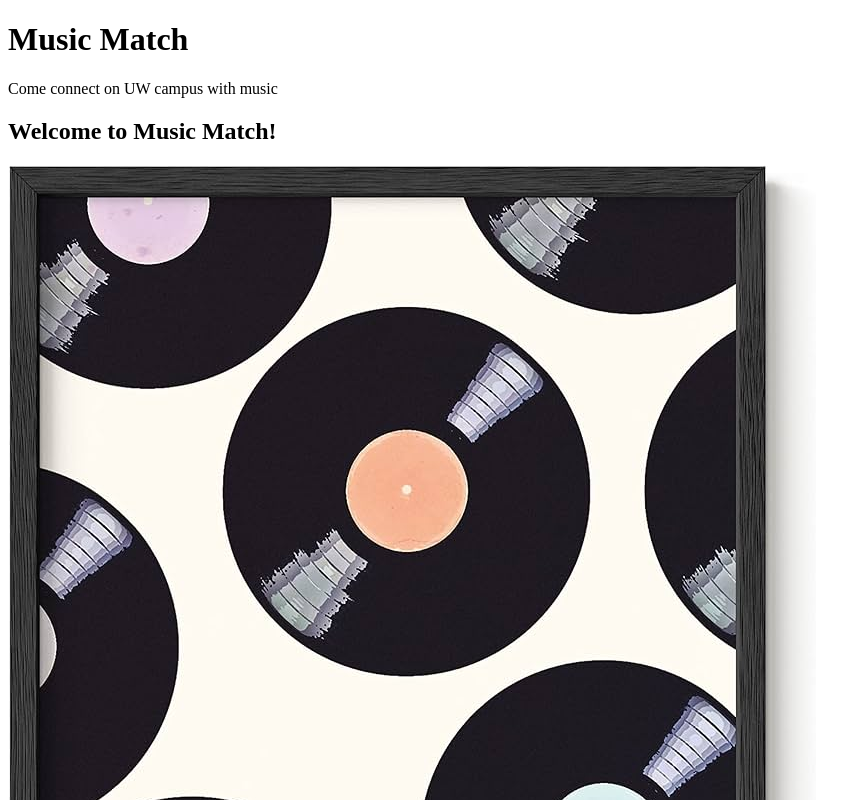
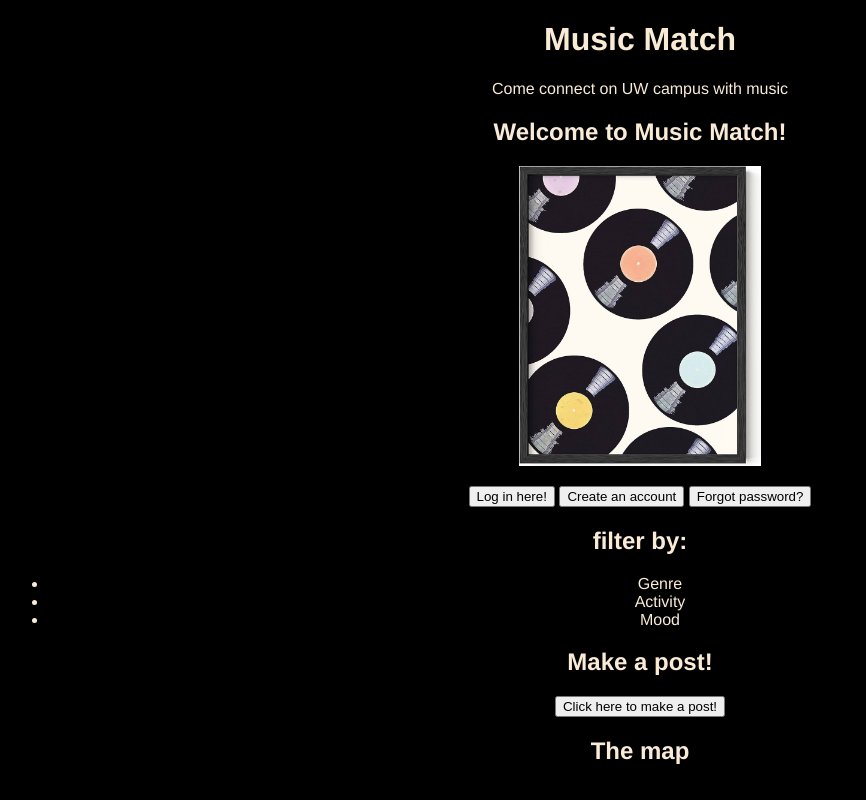
Before and after one commit to info340b-au23/project-musicmatch, a plain HTML site: page proposal.html in a window 1280 px wide. Shown: the top 800 px of the page, without its empty margins (0-866 px from the left). Drawn offline with Linux system fonts and the light colour scheme.

Commit message:
changes for css

```diff
--- a/css/proposal.css
+++ b/css/proposal.css
@@ -1,7 +1,7 @@
 header {
-    font-weight: 350;
     font-family: 'Helvetica', 'Arial', sans-serif;
     text-align: center;
+    color: antiquewhite;
 }
 
 body {
@@ -9,9 +9,10 @@ body {
     font-family: 'Helvetica', 'Arial', sans-serif;
     background-color: black;
     text-align: center;
+    color: antiquewhite;
 }
 
 img {
-    max-width: 50px;
-    max-height: 50px;
+    max-width: 300px;
+    max-height: 300px;
 }
--- a/proposal.html
+++ b/proposal.html
@@ -6,7 +6,7 @@
     <meta name="author" content="your name">
     <meta name="" content="Music Match">
     <title>Music Match</title>
-    <link rel="stylesheet" href="css/style.css">
+    <link rel="stylesheet" href="css/proposal.css">
 </head>
 
 <body class="container">
```
